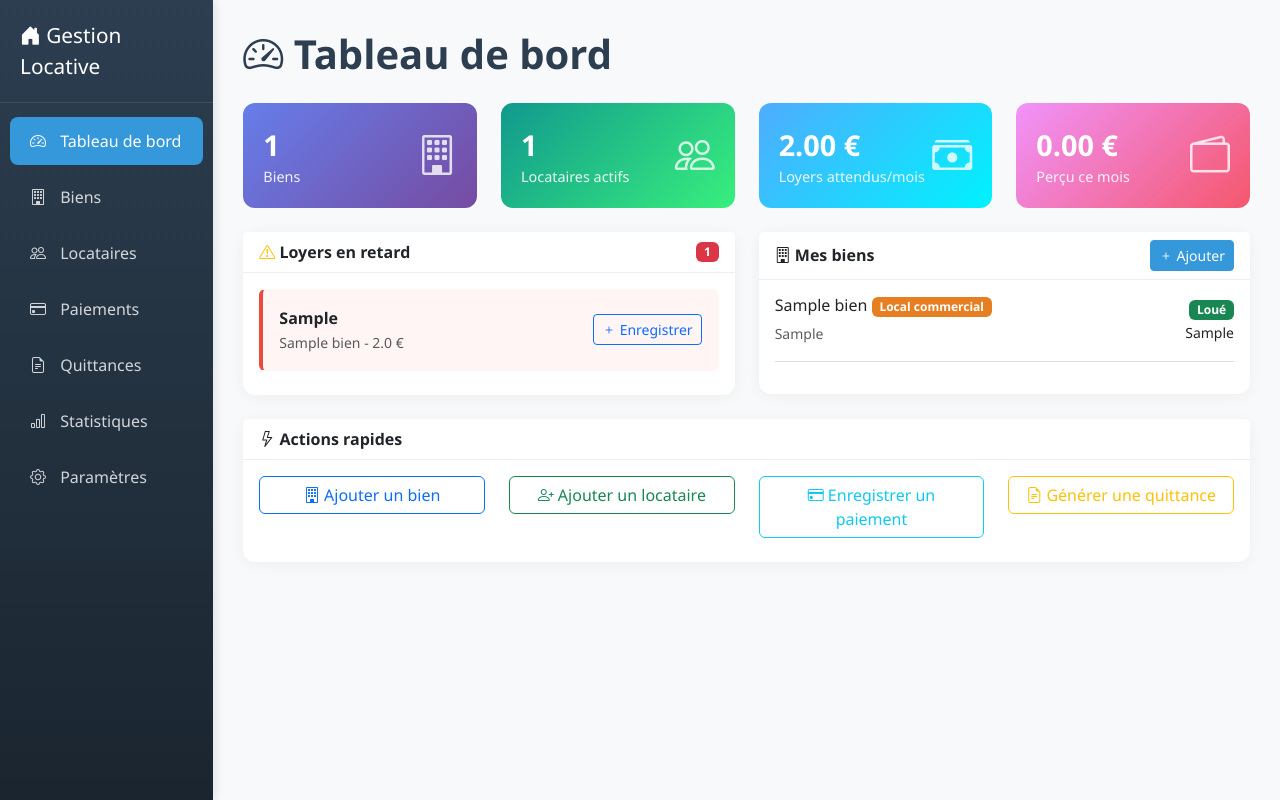
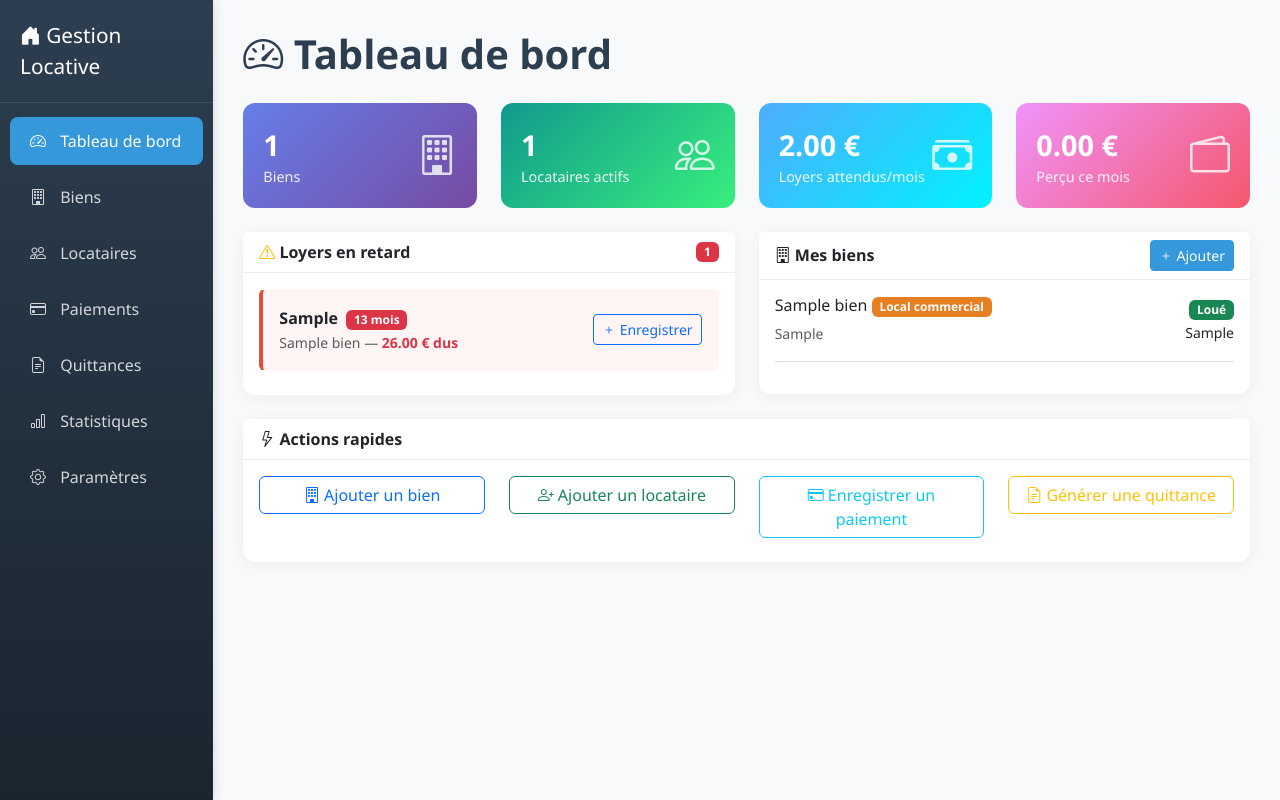
Before and after one commit to darkxander/Gestion_Locative, a Flask app: page / in a window 1280 px wide. Run offline with Flask 3, Linux system fonts and the light colour scheme; tables that the repository leaves empty hold one stand-in row (values such as "Sample post").

Commit message:
Improve late rent detection: show months count and total due
- Check all months since lease start (up to 12 months back)
- Only check loyer category payments (not water/taxes)
- Show number of months late per tenant with color coding
- Orange border for 1 month late, red for 2+ months
- Show total amount due per tenant
- Summary line when multiple tenants are late
- Sort by most months late first

```diff
--- a/gestion_locative/app.py
+++ b/gestion_locative/app.py
@@ -323,11 +323,41 @@ def _register_routes(app):
         paiements_mois = Paiement.query.filter_by(mois_concerne=mois_actuel).all()
         total_percu = sum(p.montant for p in paiements_mois)
 
+        # Calculer les mois impayés pour chaque locataire actif
+        aujourd_hui = date.today()
         loyers_en_retard = []
         for loc in locataires_actifs:
-            if not any(p.mois_concerne == mois_actuel for p in loc.paiements):
-                if date.today().day > loc.jour_paiement:
-                    loyers_en_retard.append(loc)
+            # Mois avec un paiement de loyer
+            mois_payes = set(
+                p.mois_concerne for p in loc.paiements
+                if p.categorie == 'loyer'
+            )
+
+            # Période : du début du bail (max 12 mois en arrière) jusqu'au mois actuel
+            debut = max(loc.date_debut_bail, (aujourd_hui - relativedelta(months=12)).replace(day=1))
+            mois_cursor = date(debut.year, debut.month, 1)
+            mois_fin = date(aujourd_hui.year, aujourd_hui.month, 1)
+
+            mois_impayes = []
+            while mois_cursor <= mois_fin:
+                mois_str = mois_cursor.strftime('%Y-%m')
+                # Le mois courant n'est en retard que si le jour de paiement est passé
+                if mois_cursor == mois_fin and aujourd_hui.day <= loc.jour_paiement:
+                    break
+                if mois_str not in mois_payes:
+                    mois_impayes.append(mois_str)
+                mois_cursor += relativedelta(months=1)
+
+            if mois_impayes:
+                loyers_en_retard.append({
+                    'locataire': loc,
+                    'nb_mois': len(mois_impayes),
+                    'montant_du': len(mois_impayes) * loc.loyer_total,
+                    'mois_impayes': mois_impayes,
+                })
+
+        # Trier : les plus en retard en premier
+        loyers_en_retard.sort(key=lambda x: x['nb_mois'], reverse=True)
 
         return render_template('index.html',
                              biens=biens,
--- a/gestion_locative/templates/index.html
+++ b/gestion_locative/templates/index.html
@@ -63,17 +63,33 @@
             </div>
             <div class="card-body">
                 {% if loyers_en_retard %}
-                    {% for loc in loyers_en_retard %}
-                        <div class="alert alert-retard d-flex justify-content-between align-items-center mb-2">
+                    {% for retard in loyers_en_retard %}
+                        <div class="alert alert-retard d-flex justify-content-between align-items-center mb-2"
+                             style="border-left-color: {{ '#e74c3c' if retard.nb_mois >= 2 else '#f39c12' }};">
                             <div>
-                                <strong>{{ loc.nom_complet }}</strong><br>
-                                <small class="text-muted">{{ loc.bien.nom }} - {{ loc.loyer_total }} €</small>
+                                <strong>{{ retard.locataire.nom_complet }}</strong>
+                                <span class="badge {{ 'bg-danger' if retard.nb_mois >= 2 else 'bg-warning text-dark' }} ms-1">
+                                    {{ retard.nb_mois }} mois
+                                </span>
+                                <br>
+                                <small class="text-muted">
+                                    {{ retard.locataire.bien.nom }} &mdash;
+                                    <strong class="text-danger">{{ "%.2f"|format(retard.montant_du) }} &euro; dus</strong>
+                                </small>
                             </div>
                             <a href="{{ url_for('ajouter_paiement') }}" class="btn btn-sm btn-outline-primary">
                                 <i class="bi bi-plus"></i> Enregistrer
                             </a>
                         </div>
                     {% endfor %}
+                    {% if loyers_en_retard|length > 1 %}
+                        <div class="mt-2 p-2 bg-light rounded text-center">
+                            <strong class="text-danger">
+                                {{ loyers_en_retard|length }} locataires en retard
+                                &mdash; Total : {{ "%.2f"|format(loyers_en_retard|sum(attribute='montant_du')) }} &euro;
+                            </strong>
+                        </div>
+                    {% endif %}
                 {% else %}
                     <p class="text-muted text-center mb-0">
                         <i class="bi bi-check-circle text-success"></i> Tous les loyers sont à jour !
```
